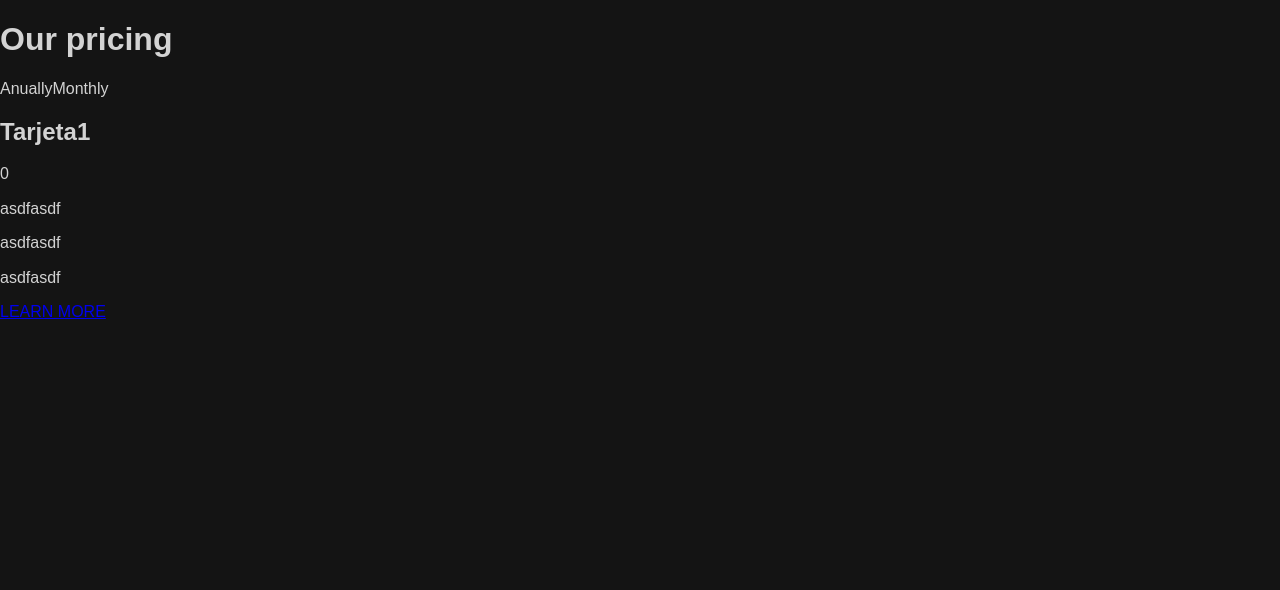
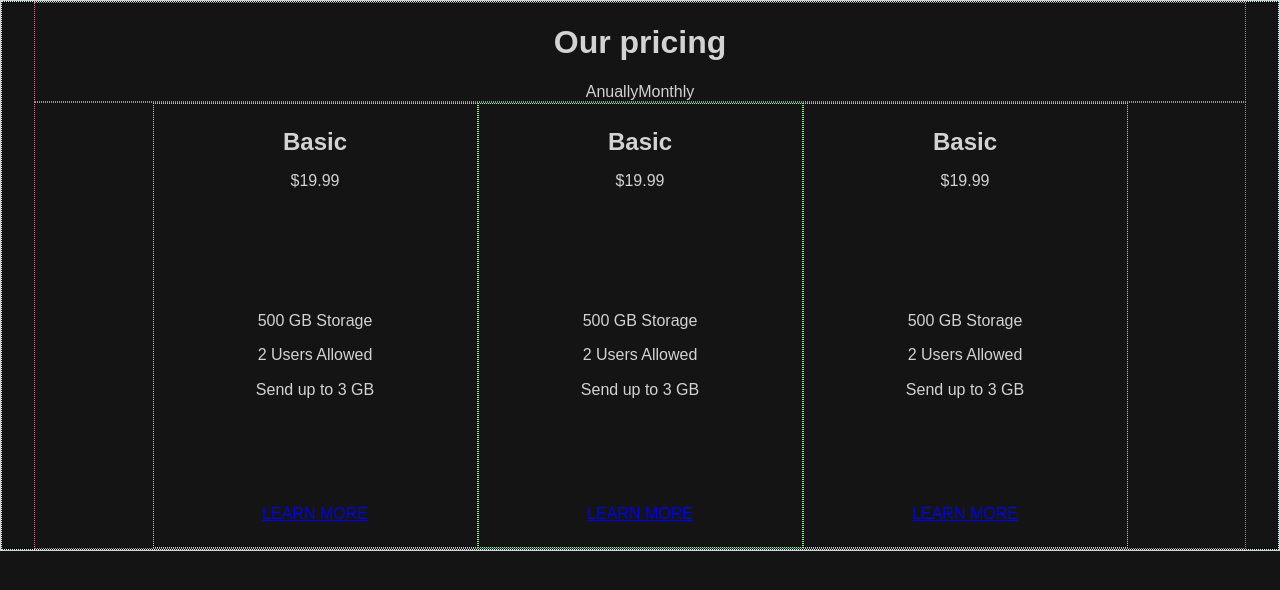
Before and after one commit to lordraum/toggle-component-master, a React (Vite) app: page / in a window 1280 px wide. Shown: the top 590 px of the page. Built offline with nearby package versions, Linux system fonts and the light colour scheme.

Commit message:
grid layout, flex card

```diff
--- a/src/components/Cards.jsx
+++ b/src/components/Cards.jsx
@@ -6,11 +6,25 @@ import CardBenefit from "./CardBenefit";
 const Cards = () => {
   return (
     <section className="cards">
-      <Card title="Tarjeta1" price="0">
+      <Card title="Basic" price="$19.99">
         <CardBody>
-          <CardBenefit benefit="asdfasdf" />
-          <CardBenefit benefit="asdfasdf" />
-          <CardBenefit benefit="asdfasdf" />
+          <CardBenefit benefit="500 GB Storage" />
+          <CardBenefit benefit="2 Users Allowed" />
+          <CardBenefit benefit="Send up to 3 GB" />
+        </CardBody>
+      </Card>
+      <Card title="Basic" price="$19.99">
+        <CardBody>
+          <CardBenefit benefit="500 GB Storage" />
+          <CardBenefit benefit="2 Users Allowed" />
+          <CardBenefit benefit="Send up to 3 GB" />
+        </CardBody>
+      </Card>
+      <Card title="Basic" price="$19.99">
+        <CardBody>
+          <CardBenefit benefit="500 GB Storage" />
+          <CardBenefit benefit="2 Users Allowed" />
+          <CardBenefit benefit="Send up to 3 GB" />
         </CardBody>
       </Card>
     </section>
--- a/src/index.css
+++ b/src/index.css
@@ -1,5 +1,53 @@
+* {
+  box-sizing: border-box;
+}
+
 body {
+  display: flex;
+  flex-direction: column;
   background-color: rgb(20, 20, 20);
   color: lightgray;
   font-family: sans-serif;
 }
+
+h2 {
+  margin: 0;
+}
+
+.main {
+  width: 100%;
+  text-align: center;
+  border: 1px solid; /* delete */
+}
+
+.pricing {
+  display: grid;
+  grid-template-columns: 2.5% auto 2.5%;
+  border: 1px dotted lightcyan;
+}
+
+.cards,
+.pricing__head {
+  border: 1px dotted palevioletred; /* delete */
+  grid-column: 2 / 3;
+}
+
+.cards {
+  display: flex;
+  flex-wrap: wrap;
+  justify-content: center;
+}
+
+.card {
+  display: flex;
+  flex-direction: column;
+  justify-content: space-between;
+  width: 325px;
+  aspect-ratio: 1 / 1.37;
+  padding: 1.5em 0;
+
+  border: 1px dotted lightgreen; /* delte */
+}
+
+@media (min-width: 600px) {
+}
```
